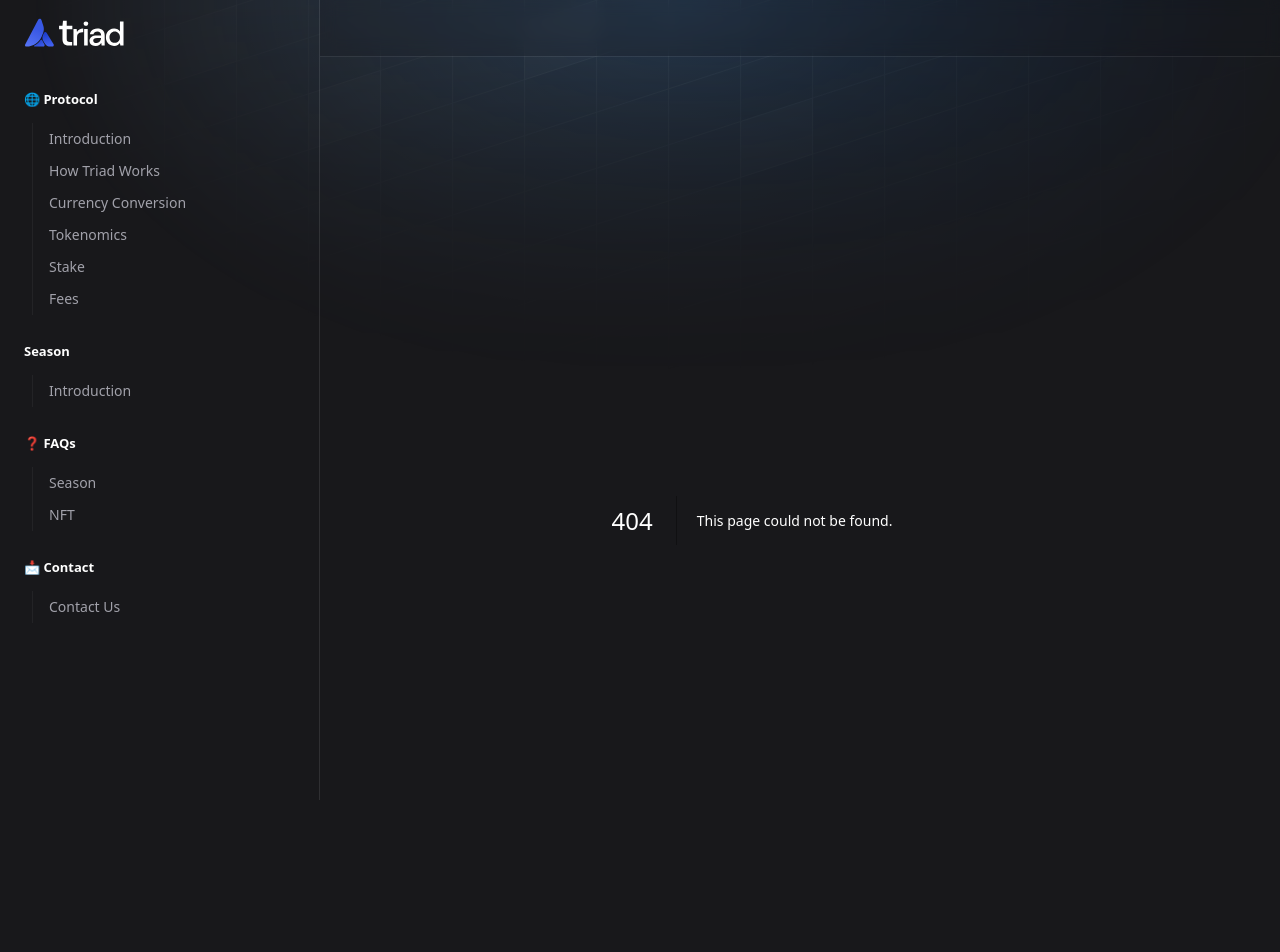
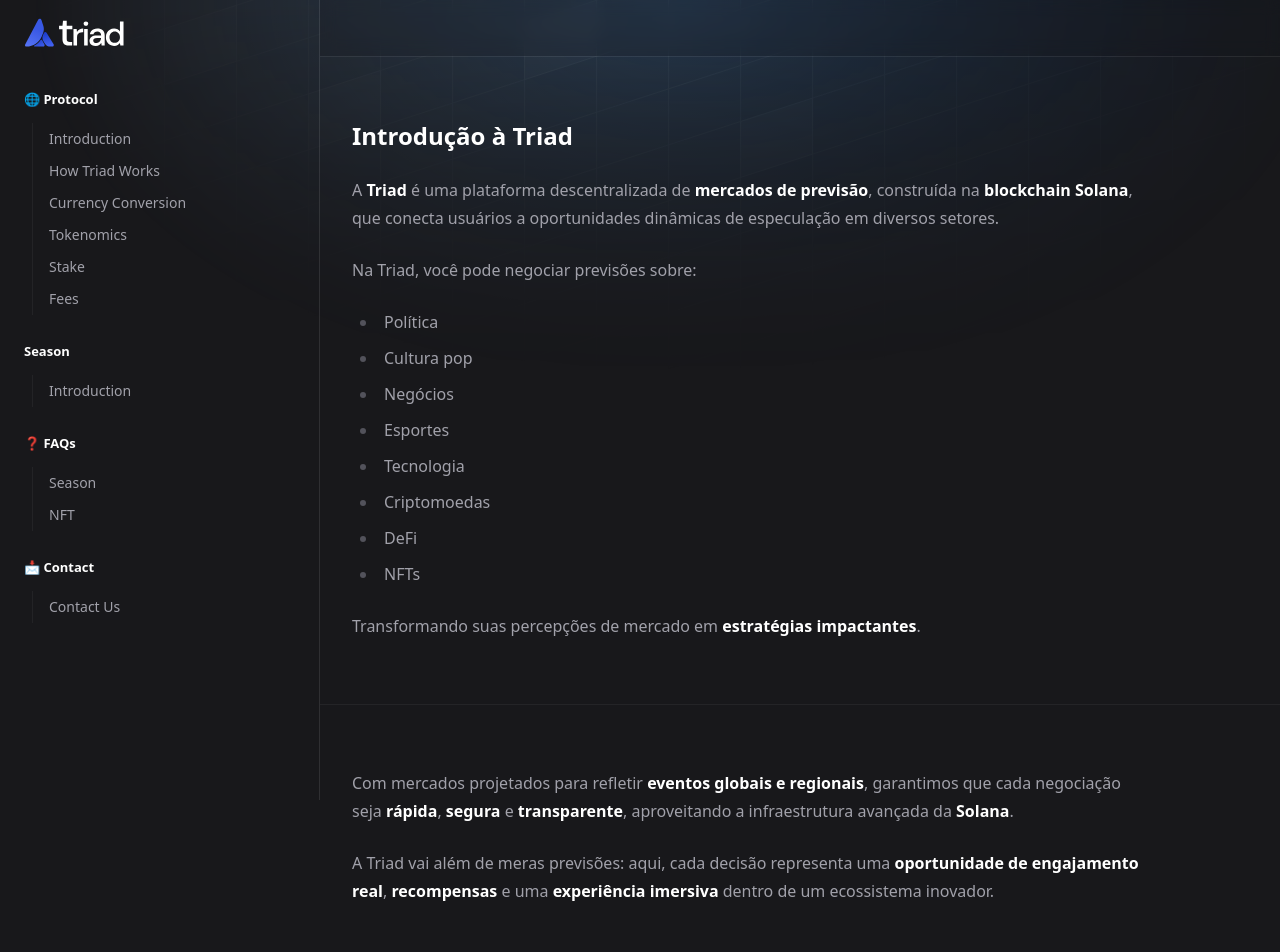
Before and after one commit to triadxyz/docs, a Next.js app: page /pagesptbr/indexpt in a window 1280 px wide. Before the commit this address had no page. Shown: the top 952 px of the page. Built offline with nearby package versions, Linux system fonts and the light colour scheme.

Commit message:
docs: docspt-br-fix

```diff
--- /dev/null
+++ b/src/pages/pagesptbr/indexpt.mdx
@@ -0,0 +1,22 @@
+# Introdução à Triad
+
+A **Triad** é uma plataforma descentralizada de **mercados de previsão**, construída na **blockchain Solana**, que conecta usuários a oportunidades dinâmicas de especulação em diversos setores.
+
+Na Triad, você pode negociar previsões sobre:
+
+- Política
+- Cultura pop
+- Negócios
+- Esportes
+- Tecnologia
+- Criptomoedas
+- DeFi
+- NFTs
+
+Transformando suas percepções de mercado em **estratégias impactantes**.
+
+---
+
+Com mercados projetados para refletir **eventos globais e regionais**, garantimos que cada negociação seja **rápida**, **segura** e **transparente**, aproveitando a infraestrutura avançada da **Solana**.
+
+A Triad vai além de meras previsões: aqui, cada decisão representa uma **oportunidade de engajamento real**, **recompensas** e uma **experiência imersiva** dentro de um ecossistema inovador.
```
